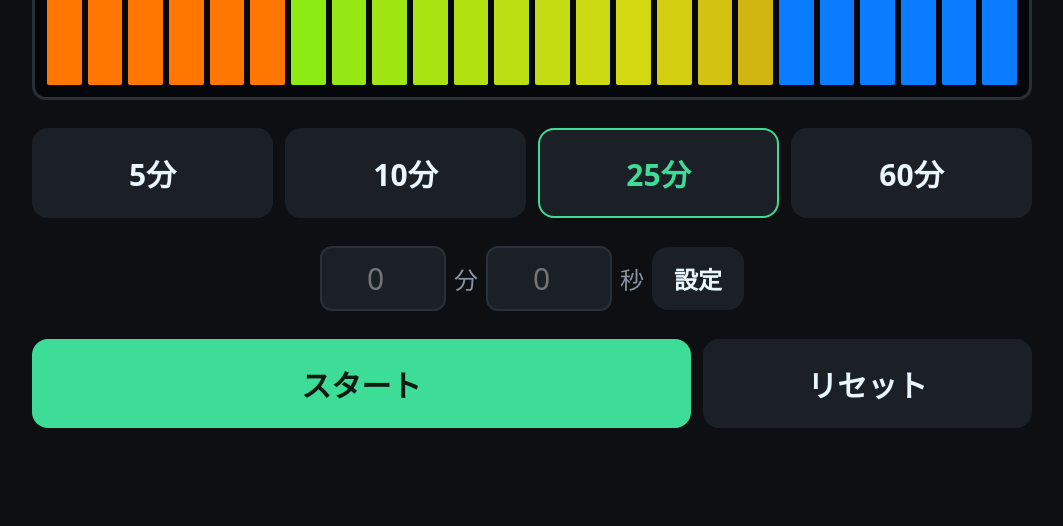
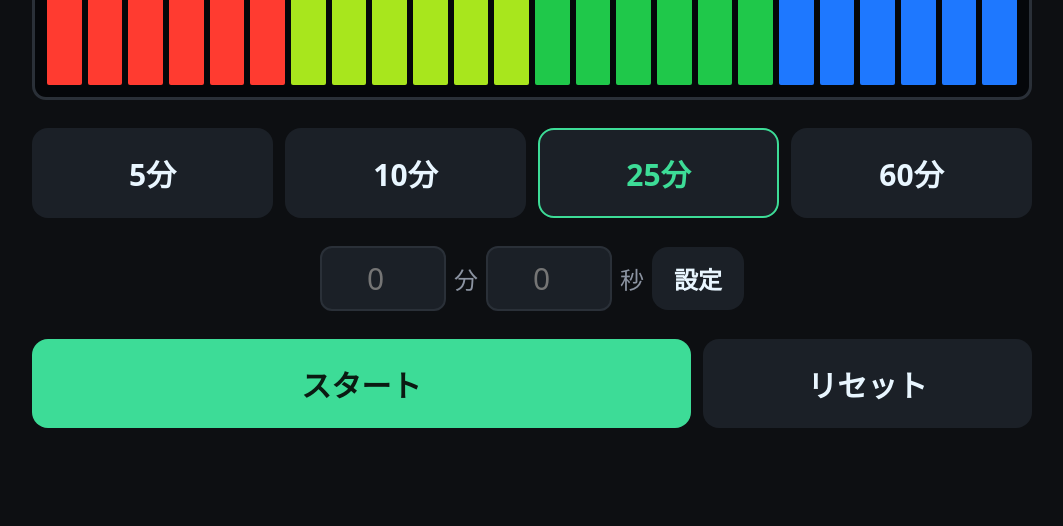
Before and after one commit to kazusuke/visual-timer, a plain HTML site: page index.html in a window 1280 px wide. Shown: the part 274-800 px from the top of the page, without its empty margins (108-1171 px from the left). Drawn offline with Linux system fonts and the light colour scheme.

Commit message:
バーの色をグラデーションなしの4色（赤・黄緑・緑・青）に変更
Co-Authored-By: Claude Sonnet 5.5 <noreply@anthropic.com>
Claude-Session: https://claude.ai/code/session_01Fc8dqy9zmaLj1XGEe55BBZ

```diff
--- a/index.html
+++ b/index.html
@@ -94,14 +94,11 @@
     if (saved >= 1000) { totalMs = remainMs = saved; }
   } catch (e) {}
 
-  /* セグメント色: 左=オレンジ → 黄緑 → 緑 → 右=青 */
+  /* セグメント色（グラデーションなし）: 左=赤 → 黄緑 → 緑 → 右=青、各4分の1 */
   var segs = [];
+  var COLORS = ['#ff3b30', '#a8e61d', '#1fc84a', '#1e78ff'];
   function segColor(i) {
-    var t = i / (SEGS - 1);
-    if (t < 0.24) return 'hsl(28,100%,50%)';                     // オレンジ
-    if (t > 0.76) return 'hsl(212,100%,52%)';                    // 青
-    var u = (t - 0.24) / 0.52;                                   // 黄緑→緑
-    return 'hsl(' + (88 - u * 38) + ',85%,' + (50 - u * 6) + '%)';
+    return COLORS[Math.min(3, Math.floor(i / (SEGS / 4)))];
   }
   for (var i = 0; i < SEGS; i++) {
     var d = document.createElement('div');
```
